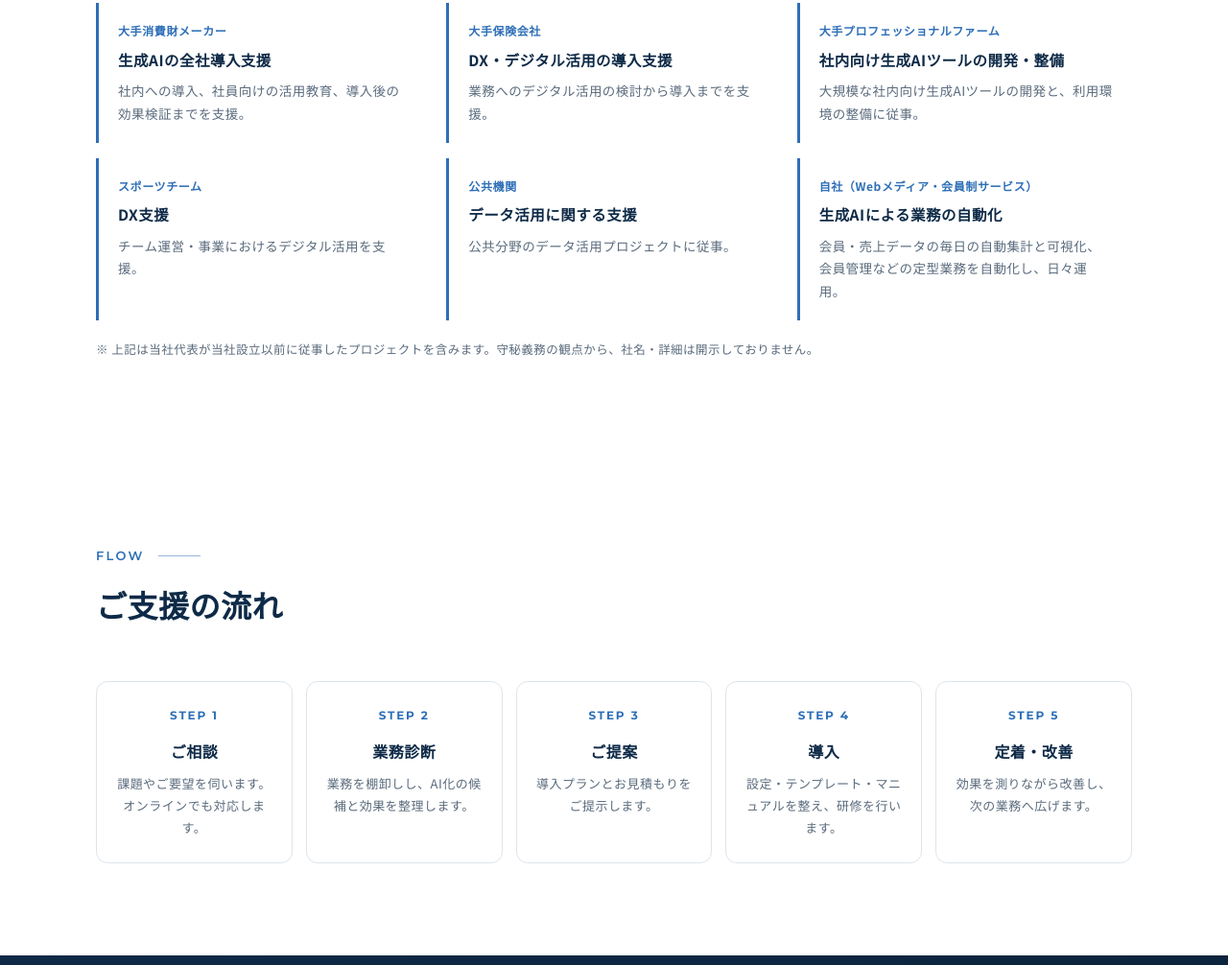
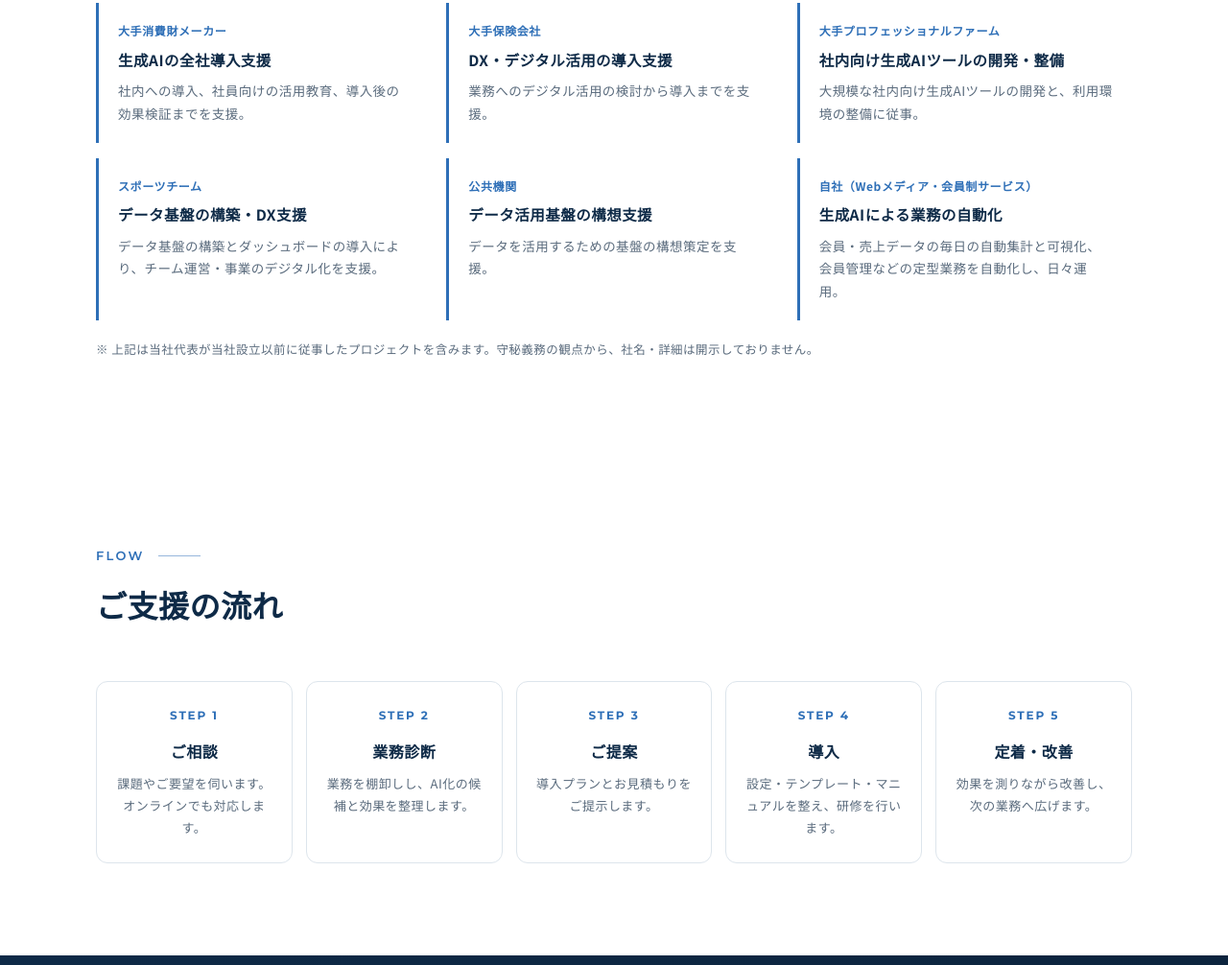
Before and after one commit to ron-app/ron-solutions-site, a plain HTML site: page index.html in a window 1280 px wide. Shown: the part 3304-4310 px from the top of the page at 96% size. Drawn offline with Linux system fonts and the light colour scheme.

Commit message:
支援実績の記載を具体化（スポーツチーム・公共機関）
Co-Authored-By: Claude Opus 5.5 (1M context) <noreply@anthropic.com>
Claude-Session: https://claude.ai/code/session_01NXTXeygobGR7agDt92jXww

```diff
--- a/index.html
+++ b/index.html
@@ -573,8 +573,8 @@ a { color: var(--blue); text-decoration: none; }
       <div class="usecase reveal"><div class="case-client">大手消費財メーカー</div><h3>生成AIの全社導入支援</h3><p>社内への導入、社員向けの活用教育、導入後の効果検証までを支援。</p></div>
       <div class="usecase reveal"><div class="case-client">大手保険会社</div><h3>DX・デジタル活用の導入支援</h3><p>業務へのデジタル活用の検討から導入までを支援。</p></div>
       <div class="usecase reveal"><div class="case-client">大手プロフェッショナルファーム</div><h3>社内向け生成AIツールの開発・整備</h3><p>大規模な社内向け生成AIツールの開発と、利用環境の整備に従事。</p></div>
-      <div class="usecase reveal"><div class="case-client">スポーツチーム</div><h3>DX支援</h3><p>チーム運営・事業におけるデジタル活用を支援。</p></div>
-      <div class="usecase reveal"><div class="case-client">公共機関</div><h3>データ活用に関する支援</h3><p>公共分野のデータ活用プロジェクトに従事。</p></div>
+      <div class="usecase reveal"><div class="case-client">スポーツチーム</div><h3>データ基盤の構築・DX支援</h3><p>データ基盤の構築とダッシュボードの導入により、チーム運営・事業のデジタル化を支援。</p></div>
+      <div class="usecase reveal"><div class="case-client">公共機関</div><h3>データ活用基盤の構想支援</h3><p>データを活用するための基盤の構想策定を支援。</p></div>
       <div class="usecase reveal"><div class="case-client">自社（Webメディア・会員制サービス）</div><h3>生成AIによる業務の自動化</h3><p>会員・売上データの毎日の自動集計と可視化、会員管理などの定型業務を自動化し、日々運用。</p></div>
     </div>
     <p class="note reveal">※ 上記は当社代表が当社設立以前に従事したプロジェクトを含みます。守秘義務の観点から、社名・詳細は開示しておりません。</p>
```
